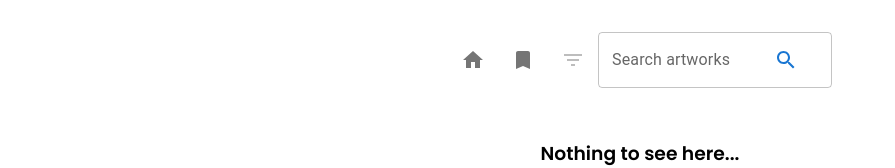
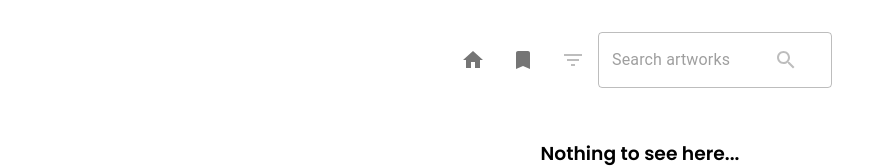
Before and after one commit to mukkund1996/pictionary, a Next.js app: page /saved in a window 1280 px wide. Shown: the top 168 px of the page, without its empty margins (0-895 px from the left). Built offline with nearby package versions, Linux system fonts and the light colour scheme; no server answers.

Commit message:
Update CSS styles for ArtworkDetail, globals, BookmarkButton, Navbar, and SearchBar

```diff
--- a/src/app/[id]/ArtworkDetail.module.css
+++ b/src/app/[id]/ArtworkDetail.module.css
@@ -11,7 +11,7 @@
   display: flex;
   flex-direction: column;
   align-items: center;
-  justify-content: start;
+  justify-content: flex-start;
   padding: 0 2rem;
   text-align: justify;
 }
--- a/src/app/globals.css
+++ b/src/app/globals.css
@@ -3,9 +3,9 @@ body,
 #root {
   height: 100%;
   margin: 0;
-  --highlight-color: #507dbc;
+  --primary-color: #507dbc;
+  --secondary-color: #f4f4f7;
   --highlight-text-color: #fff;
-  --secondary-color: #f4f4f7;
   --medium-color: #e58f65;
   --error-state: #dc143c;
   --success-state: #2cc681;
--- a/src/app/ui/BookmarkButton/BookmarkButton.module.css
+++ b/src/app/ui/BookmarkButton/BookmarkButton.module.css
@@ -1,17 +1,17 @@
 .bookmark-button {
-  background-color: #f4f4f4;
+  background-color: var(--secondary-color);
   border-radius: 50%;
   border: none !important;
 }
 .bookmark-button:hover {
-  background-color: #507dbc;
+  background-color: var(--primary-color);
   color: #fff;
 }
 
 .bookmark-button-clicked {
   border: none !important;
   border-radius: 50%;
-  background-color: #507dbc;
+  background-color: var(--primary-color);
   color: #fff;
 }
 
--- a/src/app/ui/Navbar/Navbar.module.css
+++ b/src/app/ui/Navbar/Navbar.module.css
@@ -33,12 +33,12 @@
 }
 
 .icon {
-  background-color: #f4f4f4;
+  background-color: var(--secondary-color);
   border-radius: 50%;
   border: none !important;
 }
 
 .icon:hover {
-  background-color: #507dbc;
+  background-color: var(--primary-color);
   color: #fff;
 }
--- a/src/app/ui/SearchBar/SearchBar.module.css
+++ b/src/app/ui/SearchBar/SearchBar.module.css
@@ -5,11 +5,15 @@
   align-items: center;
 }
 
+.text-area {
+  border-radius: 15%;
+}
+
 .icon {
   background: none;
 }
 
 .icon:hover {
-  background-color: #507dbc;
+  background-color: var(--primary-color);
   color: #fff;
 }
--- a/src/app/ui/SearchBar/SearchBar.tsx
+++ b/src/app/ui/SearchBar/SearchBar.tsx
@@ -5,7 +5,6 @@ import SearchIcon from "@mui/icons-material/Search";
 import CloseIcon from "@mui/icons-material/Close";
 import IconButton from "@mui/material/Button";
 import styles from "./SearchBar.module.css";
-import navStyles from "../Navbar/Navbar.module.css";
 import {useState} from "react";
 import {usePathname, useRouter, useSearchParams} from "next/navigation";
 
@@ -33,15 +32,17 @@ export const SearchBar = () => {
   return (
     <div>
       <TextField
+        className={styles["text-area"]}
+        disabled={pathname !== "/"}
         onChange={e => {
           setSearchTerm(e.target.value);
         }}
         label="Search artworks"
-        variant="outlined"
         value={searchTerm}
         InputProps={{
           endAdornment: !searched ? (
             <IconButton
+              disabled={pathname !== "/"}
               className={styles["icon"]}
               onClick={() => {
                 navigateToPage(searchTerm);
@@ -52,6 +53,7 @@ export const SearchBar = () => {
             </IconButton>
           ) : (
             <IconButton
+              disabled={pathname !== "/"}
               className={styles["icon"]}
               onClick={() => {
                 resetPage();
```
